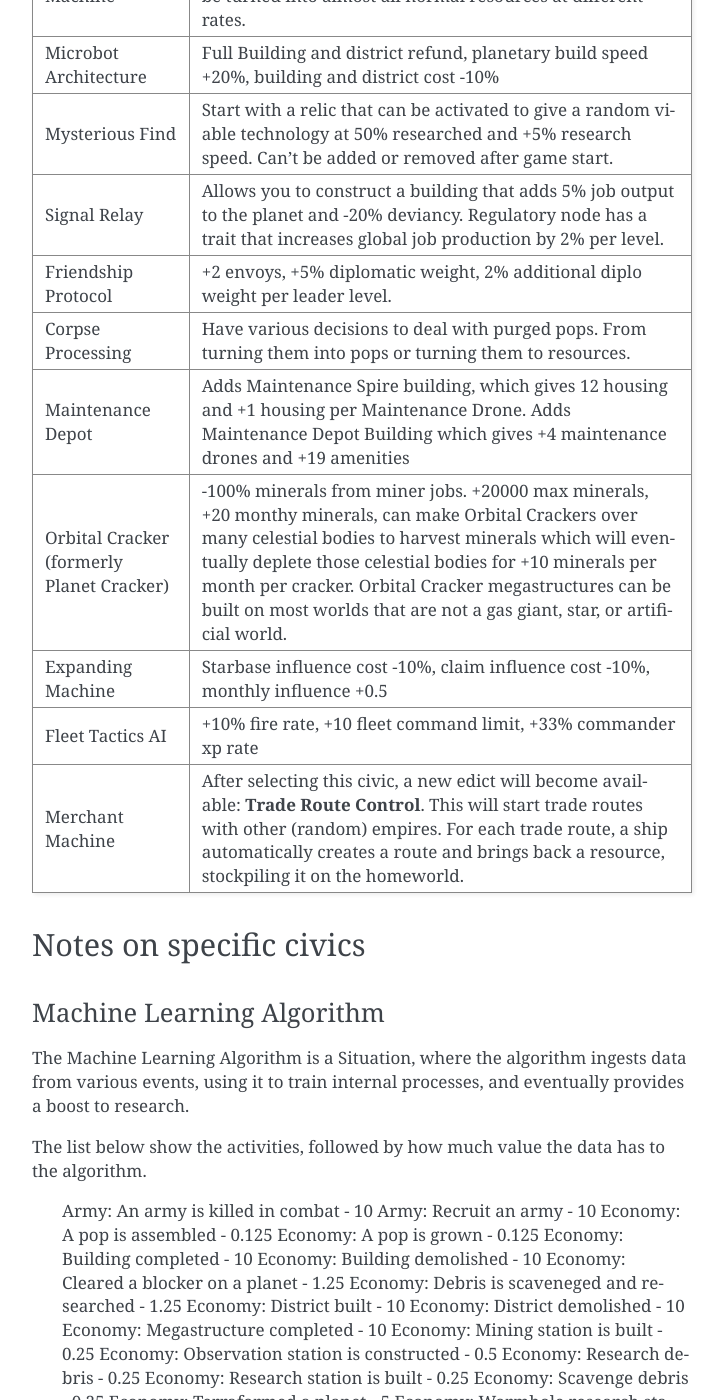
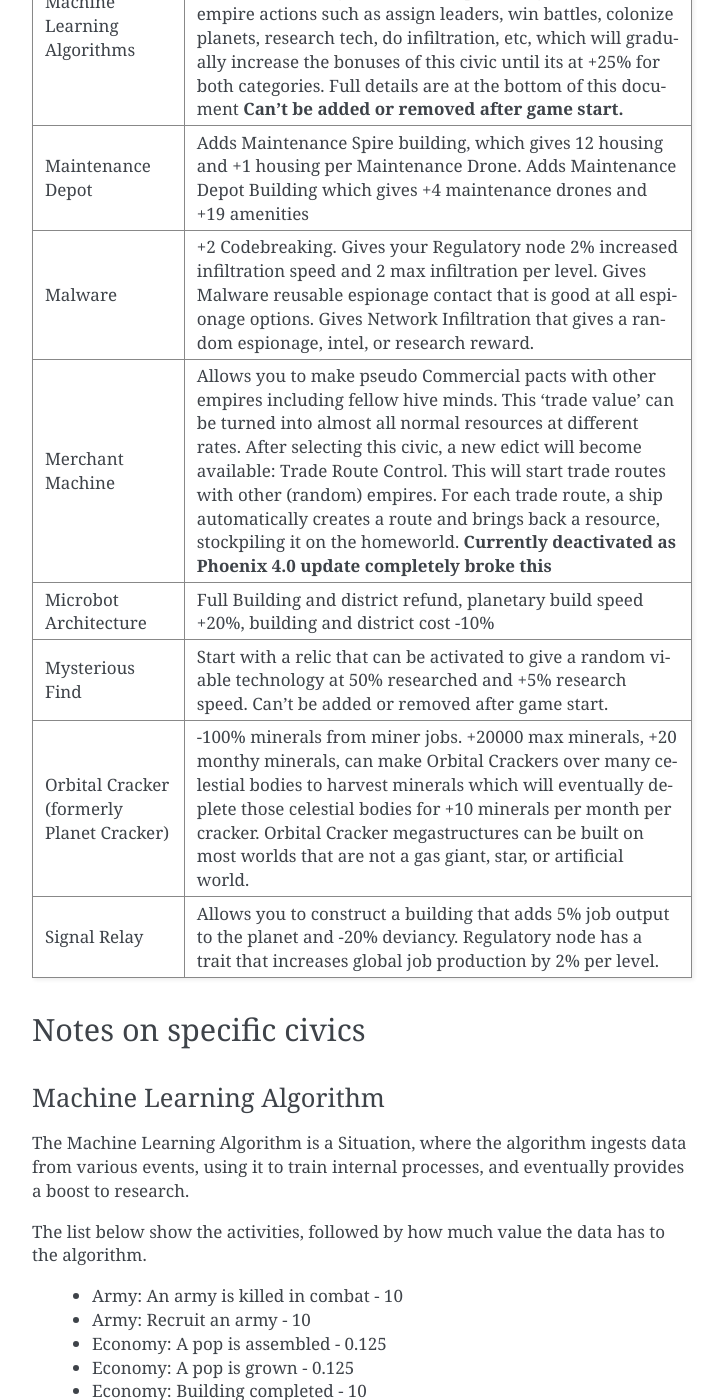
Before and after one commit to openly-retro/stellaris-machine-robot-expac-ctd-wiki, a Sphinx documentation site: the page built from docs/source/civics.rst, in a window 1280 px wide and 1400 px high, scrolled down 817 px. Shown: the whole window, without its empty margins (388-1112 px from the left). Built offline with Sphinx 7.4.7, drawn with Linux system fonts in a browser that asks for light colours; some of the changed text lies outside the part shown.

Commit message:
Redo civics page to use rst format

```diff
--- a/docs/source/civics.rst
+++ b/docs/source/civics.rst
@@ -3,124 +3,27 @@ Civics
 
 *Thanks ArchmageMC for writing these out*
 
-+-----------------------------------+-----------------------------------+
-| Name                              | Description                       |
-+===================================+===================================+
-| Central Processing Core           | Processing Node gets trait 5%     |
-|                                   | research speed and -5% researcher |
-|                                   | upkeep per level.                 |
-+-----------------------------------+-----------------------------------+
-| Efficient Core                    | -20% empire size.                 |
-+-----------------------------------+-----------------------------------+
-| Goods Distributor                 | Your ME now uses Consumer goods   |
-|                                   | using a sliding scale of how much |
-|                                   | to give out., getting up to 1     |
-|                                   | unity per pop at the cost of 1    |
-|                                   | consumer good per pop at max      |
-|                                   | settings. Can build a new         |
-|                                   | building that produces consumer   |
-|                                   | goods at great efficiency. Can    |
-|                                   | turn Consumer Goods output to     |
-|                                   | unity. Can’t be added or removed  |
-|                                   | after game start.                 |
-+-----------------------------------+-----------------------------------+
-| Malware                           | +2 Codebreaking. Gives your       |
-|                                   | Regulatory node 2% increased      |
-|                                   | infiltration speed and 2 max      |
-|                                   | infiltration per level. Gives     |
-|                                   | Malware reusable espionage        |
-|                                   | contact that is good at all       |
-|                                   | espionage options. Gives Network  |
-|                                   | Infiltration that gives a random  |
-|                                   | espionage, intel, or research     |
-|                                   | reward.                           |
-+-----------------------------------+-----------------------------------+
-| Machine Learning Algorithms       | Gives your empire -25% reduced    |
-|                                   | job output and an additional -25% |
-|                                   | researcher output and a situation |
-|                                   | named Machine Learning, which     |
-|                                   | will improve as you do various    |
-|                                   | empire actions such as assign     |
-|                                   | leaders, win battles, colonize    |
-|                                   | planets, research tech, do        |
-|                                   | infiltration, ext…. which will    |
-|                                   | gradually increase the bonuses of |
-|                                   | this civic until its at +25% for  |
-|                                   | both categories. **Can’t be added |
-|                                   | or removed after game start.**    |
-+-----------------------------------+-----------------------------------+
-| Merchant Machine                  | Allows you to make pseudo         |
-|                                   | Commercial pacts with other       |
-|                                   | empires including fellow hive     |
-|                                   | minds. This ‘trade value’ can be  |
-|                                   | turned into almost all normal     |
-|                                   | resources at different rates.     |
-+-----------------------------------+-----------------------------------+
-| Microbot Architecture             | Full Building and district        |
-|                                   | refund, planetary build speed     |
-|                                   | +20%, building and district cost  |
-|                                   | -10%                              |
-+-----------------------------------+-----------------------------------+
-| Mysterious Find                   | Start with a relic that can be    |
-|                                   | activated to give a random viable |
-|                                   | technology at 50% researched and  |
-|                                   | +5% research speed. Can’t be      |
-|                                   | added or removed after game       |
-|                                   | start.                            |
-+-----------------------------------+-----------------------------------+
-| Signal Relay                      | Allows you to construct a         |
-|                                   | building that adds 5% job output  |
-|                                   | to the planet and -20% deviancy.  |
-|                                   | Regulatory node has a trait that  |
-|                                   | increases global job production   |
-|                                   | by 2% per level.                  |
-+-----------------------------------+-----------------------------------+
-| Friendship Protocol               | +2 envoys, +5% diplomatic weight, |
-|                                   | 2% additional diplo weight per    |
-|                                   | leader level.                     |
-+-----------------------------------+-----------------------------------+
-| Corpse Processing                 | Have various decisions to deal    |
-|                                   | with purged pops. From turning    |
-|                                   | them into pops or turning them to |
-|                                   | resources.                        |
-+-----------------------------------+-----------------------------------+
-| Maintenance Depot                 | Adds Maintenance Spire building,  |
-|                                   | which gives 12 housing and +1     |
-|                                   | housing per Maintenance Drone.    |
-|                                   | Adds Maintenance Depot Building   |
-|                                   | which gives +4 maintenance drones |
-|                                   | and +19 amenities                 |
-+-----------------------------------+-----------------------------------+
-| Orbital Cracker (formerly Planet  | -100% minerals from miner jobs.   |
-| Cracker)                          | +20000 max minerals, +20 monthy   |
-|                                   | minerals, can make Orbital        |
-|                                   | Crackers over many celestial      |
-|                                   | bodies to harvest minerals which  |
-|                                   | will eventually deplete those     |
-|                                   | celestial bodies for +10 minerals |
-|                                   | per month per cracker. Orbital    |
-|                                   | Cracker megastructures can be     |
-|                                   | built on most worlds that are not |
-|                                   | a gas giant, star, or artificial  |
-|                                   | world.                            |
-+-----------------------------------+-----------------------------------+
-| Expanding Machine                 | Starbase influence cost -10%,     |
-|                                   | claim influence cost -10%,        |
-|                                   | monthly influence +0.5            |
-+-----------------------------------+-----------------------------------+
-| Fleet Tactics AI                  | +10% fire rate, +10 fleet command |
-|                                   | limit, +33% commander xp rate     |
-+-----------------------------------+-----------------------------------+
-| Merchant Machine                  | After selecting this civic, a new |
-|                                   | edict will become available:      |
-|                                   | **Trade Route Control**. This     |
-|                                   | will start trade routes with      |
-|                                   | other (random) empires. For each  |
-|                                   | trade route, a ship automatically |
-|                                   | creates a route and brings back a |
-|                                   | resource, stockpiling it on the   |
-|                                   | homeworld.                        |
-+-----------------------------------+-----------------------------------+
+
+.. csv-table:: Civics
+   :header: "Name", "Description"
+   :widths: auto
+
+    "Central Processing Core", "Processing Node gets trait 5% research speed and -5% researcher upkeep per level"
+    "Corpse Processing", "Have various decisions to deal with purged pops. From turning them into pops or turning them to resources. Combined with Mechromancy it will be possible to raise zombie armies or cyborg armies during ground combat."
+    "Efficient Core", "-20% empire size"
+    "Expanding Machine", "Starbase influence cost -10%, claim influence cost -10%, monthly influence +0.5"
+    "Fleet Tactics AI", "+10% fire rate, +10 fleet command limit, +33% commander xp rate"
+    "Friendship Protocol", "+2 envoys, +5% diplomatic weight, 2% additional diplo weight per leader level."
+    "Goods Distributor", "Your ME now uses Consumer goods using a sliding scale of how much to give out., getting up to 1 unity per pop at the cost of 1 consumer good per pop at max settings. Can build a new building that produces consumer goods at great efficiency. Can turn Consumer Goods output to unity. **Can’t be added or removed after game start.**"
+    "Machine Learning Algorithms", "Gives your empire -25% reduced job output and an additional -25% researcher output and a situation named Machine Learning, which will improve as you do various empire actions such as assign leaders, win battles, colonize planets, research tech, do infiltration, etc, which will gradually increase the bonuses of this civic until its at +25% for both categories. Full details are at the bottom of this document **Can’t be added or removed after game start.**"
+    "Maintenance Depot", "Adds Maintenance Spire building, which gives 12 housing and +1 housing per Maintenance Drone. Adds Maintenance Depot Building which gives +4 maintenance drones and +19 amenities"
+    "Malware", "+2 Codebreaking. Gives your Regulatory node 2% increased infiltration speed and 2 max infiltration per level. Gives Malware reusable espionage contact that is good at all espionage options. Gives Network Infiltration that gives a random espionage, intel, or research reward."
+    "Merchant Machine", "Allows you to make pseudo Commercial pacts with other empires including fellow hive minds. This ‘trade value’ can be turned into almost all normal resources at different rates. After selecting this civic, a new edict will become available: Trade Route Control. This will start trade routes with other (random) empires. For each trade route, a ship automatically creates a route and brings back a resource, stockpiling it on the homeworld. **Currently deactivated as Phoenix 4.0 update completely broke this**"
+    "Microbot Architecture", "Full Building and district refund, planetary build speed +20%, building and district cost -10%"
+    "Mysterious Find", "Start with a relic that can be activated to give a random viable technology at 50% researched and +5% research speed. Can’t be added or removed after game start."
+    "Orbital Cracker (formerly Planet Cracker)", "-100% minerals from miner jobs. +20000 max minerals, +20 monthy minerals, can make Orbital Crackers over many celestial bodies to harvest minerals which will eventually deplete those celestial bodies for +10 minerals per month per cracker. Orbital Cracker megastructures can be built on most worlds that are not a gas giant, star, or artificial world."
+    "Signal Relay", "Allows you to construct a building that adds 5% job output to the planet and -20% deviancy. Regulatory node has a trait that increases global job production by 2% per level."
+
 
 Notes on specific civics
 ------------------------
@@ -133,88 +36,88 @@ The Machine Learning Algorithm is a Situation, where the algorithm ingests data
 
 The list below show the activities, followed by how much value the data has to the algorithm.
 
-    Army: An army is killed in combat - 10
-    Army: Recruit an army - 10
-    Economy: A pop is assembled - 0.125
-    Economy: A pop is grown - 0.125
-    Economy: Building completed - 10
-    Economy: Building demolished - 10
-    Economy: Cleared a blocker on a planet - 1.25
-    Economy: Debris is scaveneged and researched - 1.25
-    Economy: District built - 10
-    Economy: District demolished - 10
-    Economy: Megastructure completed - 10
-    Economy: Mining station is built - 0.25
-    Economy: Observation station is constructed - 0.5
-    Economy: Research debris - 0.25
-    Economy: Research station is built - 0.25
-    Economy: Scavenge debris - 0.25
-    Economy: Terraformed a planet - 5
-    Economy: Wormhole research station is built - 0.5
-    Emergency FTL is used during combat
-    Empire council: A councilor is removed - 10
-    Empire council: Added a councilor - 10
-    Expansion: Built a starbase - 1.25
-    Expansion: Colonized a planet - 5
-    Exploration: Archaeology site finished - 2.5
-    Exploration: Communications with an empire are completed - 5
-    Exploration: Communications with an empire are established - 5
-    Exploration: First contact finished - 2.5
-    Exploration: Pre-FTL civilization decreased their awareness - 0.5
-    Exploration: Pre-FTL civilization increased their awareness - 0.5
-    Exploration: Quantum catapult used - 10
-    Exploration: Survey a planet - 10
-    Exploration: Survey a system - 0.5
-    Exploration: Travel through gateway - 10nique
-    Exploration: Travel through Shroud tunnel -
-    Exploration: Travel through wormhole - 10niuque
-    Federation: A new leader is elected - 10
-    Federation: join a federation - 10
-    Federation: Law vote failed
-    Federation: Law vote succeeded - 5
-    Federation: leave a federation - 10
-    Fleets: Build a ship - 10
-    Fleets: Cloaking is activated - 10
-    Fleets: Cloaking is deactivated - 10
-    Fleets: Design a ship - 10
-    Fleets: Disbanded a fleet - 5
-    Fleets: Jump drive activated - 10
-    Fleets: Upgrade a ship - 10
-    Fleets: Use emergency FTL - 10
-    Galactic community: A member is removed - 10
-    Galactic community: A member leaves - 10
-    Galactic community: New member joins - 10
-    Governance, Imperial: Add a councilor - 10
-    Governance, Imperial: Remove a councilor - 10
-    Governance: A council agenda completed - 0.5
-    Governance: A pop was purged - 0.125
-    Governance: A relic was activated - 0.25
-    Governance: A tradition was selected - 2.5
-    Governance: An ascension perk was picked - 10
-    Governance: Changed an empire policy - 10
-    Governance: Government was reformed - 0.5
-    Leaders: A leader died - 1.25
-    Leaders: A leader gained a level - 0.5
-    Leaders: Assigned a leader to a position - 10
-    Leaders: Fired a leader - 10nique
-    Leaders: Unassigned a leader from a position - 10
-    Overlord: Subject finishes specialization conversion - 10
-    Research: Completed species modification - 10
-    Research: Researched any technology - 0.5
-    Research: Uplifted a species - 2.5
-    Spy network: Finish an operation - 10
-    Spy network: Form a network - 10
-    Vassal, or overlord: Terms are changed - 10
-    Vassal: Become a vassal of another empire - 5
-    War: A pop is abducted - 0.25
-    War: A star system is destroyed - 5
-    War: An empire is defeated - 5
-    War: Begin a war, or war is declared on the player - 5
-    War: Conquer a planet - 2.5
-    War: End a war - 5
-    War: Lose a space battle - 1.25
-    War: Occupy a planet - 2.5
-    War: Planet is destroyed with Planet-Killer - 5
-    War: Successfully defend a planet from invasion - 2.5
-    War: Successfully invade a planet - 2.5
-    War: Win a space battle - 1.25
+    - Army: An army is killed in combat - 10
+    - Army: Recruit an army - 10
+    - Economy: A pop is assembled - 0.125
+    - Economy: A pop is grown - 0.125
+    - Economy: Building completed - 10
+    - Economy: Building demolished - 10
+    - Economy: Cleared a blocker on a planet - 1.25
+    - Economy: Debris is scaveneged and researched - 1.25
+    - Economy: District built - 10
+    - Economy: District demolished - 10
+    - Economy: Megastructure completed - 10
+    - Economy: Mining station is built - 0.25
+    - Economy: Observation station is constructed - 0.5
+    - Economy: Research debris - 0.25
+    - Economy: Research station is built - 0.25
+    - Economy: Scavenge debris - 0.25
+    - Economy: Terraformed a planet - 5
+    - Economy: Wormhole research station is built - 0.5
+    - Emergency FTL is used during combat
+    - Empire council: A councilor is removed - 10
+    - Empire council: Added a councilor - 10
+    - Expansion: Built a starbase - 1.25
+    - Expansion: Colonized a planet - 5
+    - Exploration: Archaeology site finished - 2.5
+    - Exploration: Communications with an empire are completed - 5
+    - Exploration: Communications with an empire are established - 5
+    - Exploration: First contact finished - 2.5
+    - Exploration: Pre-FTL civilization decreased their awareness - 0.5
+    - Exploration: Pre-FTL civilization increased their awareness - 0.5
+    - Exploration: Quantum catapult used - 10
+    - Exploration: Survey a planet - 10
+    - Exploration: Survey a system - 0.5
+    - Exploration: Travel through gateway - 10nique
+    - Exploration: Travel through Shroud tunnel -
+    - Exploration: Travel through wormhole - 10niuque
+    - Federation: A new leader is elected - 10
+    - Federation: join a federation - 10
+    - Federation: Law vote failed
+    - Federation: Law vote succeeded - 5
+    - Federation: leave a federation - 10
+    - Fleets: Build a ship - 10
+    - Fleets: Cloaking is activated - 10
+    - Fleets: Cloaking is deactivated - 10
+    - Fleets: Design a ship - 10
+    - Fleets: Disbanded a fleet - 5
+    - Fleets: Jump drive activated - 10
+    - Fleets: Upgrade a ship - 10
+    - Fleets: Use emergency FTL - 10
+    - Galactic community: A member is removed - 10
+    - Galactic community: A member leaves - 10
+    - Galactic community: New member joins - 10
+    - Governance, Imperial: Add a councilor - 10
+    - Governance, Imperial: Remove a councilor - 10
+    - Governance: A council agenda completed - 0.5
+    - Governance: A pop was purged - 0.125
+    - Governance: A relic was activated - 0.25
+    - Governance: A tradition was selected - 2.5
+    - Governance: An ascension perk was picked - 10
+    - Governance: Changed an empire policy - 10
+    - Governance: Government was reformed - 0.5
+    - Leaders: A leader died - 1.25
+    - Leaders: A leader gained a level - 0.5
+    - Leaders: Assigned a leader to a position - 10
+    - Leaders: Fired a leader - 10nique
+    - Leaders: Unassigned a leader from a position - 10
+    - Overlord: Subject finishes specialization conversion - 10
+    - Research: Completed species modification - 10
+    - Research: Researched any technology - 0.5
+    - Research: Uplifted a species - 2.5
+    - Spy network: Finish an operation - 10
+    - Spy network: Form a network - 10
+    - Vassal, or overlord: Terms are changed - 10
+    - Vassal: Become a vassal of another empire - 5
+    - War: A pop is abducted - 0.25
+    - War: A star system is destroyed - 5
+    - War: An empire is defeated - 5
+    - War: Begin a war, or war is declared on the player - 5
+    - War: Conquer a planet - 2.5
+    - War: End a war - 5
+    - War: Lose a space battle - 1.25
+    - War: Occupy a planet - 2.5
+    - War: Planet is destroyed with Planet-Killer - 5
+    - War: Successfully defend a planet from invasion - 2.5
+    - War: Successfully invade a planet - 2.5
+    - War: Win a space battle - 1.25
```
